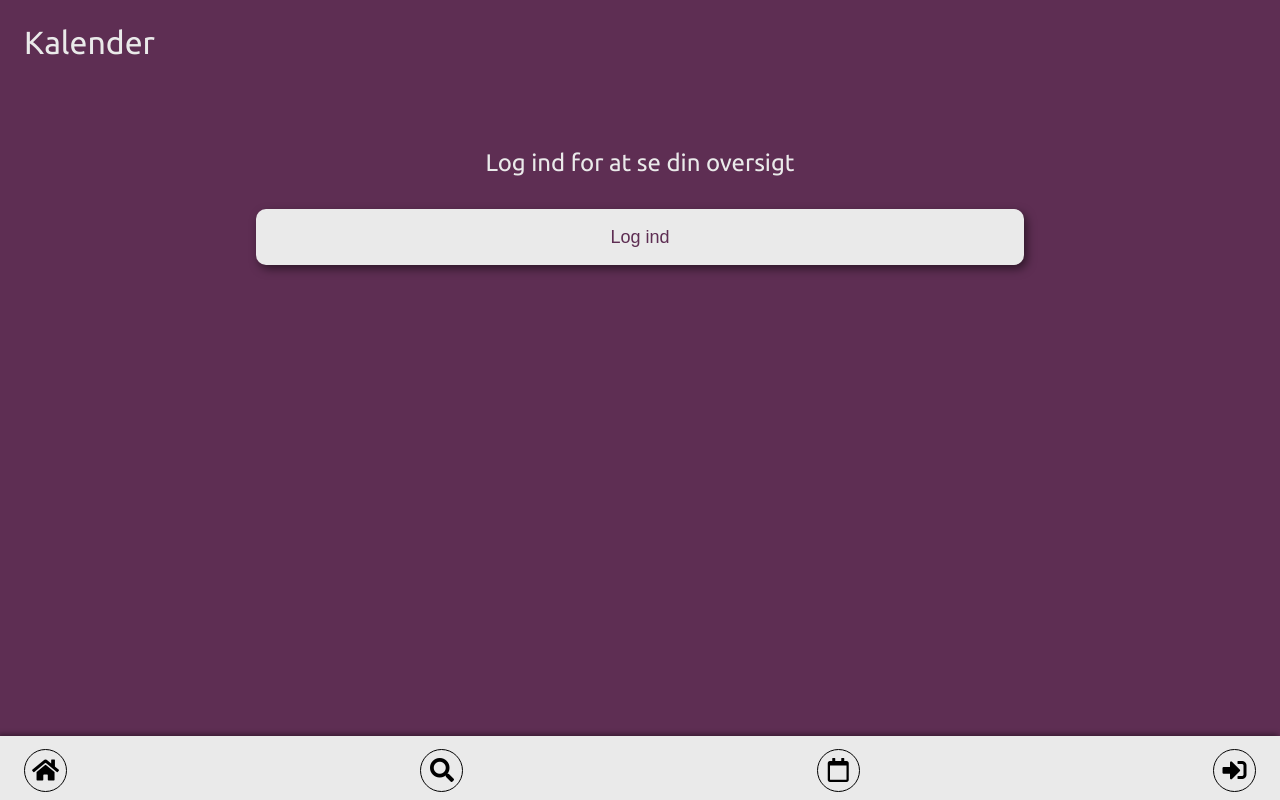
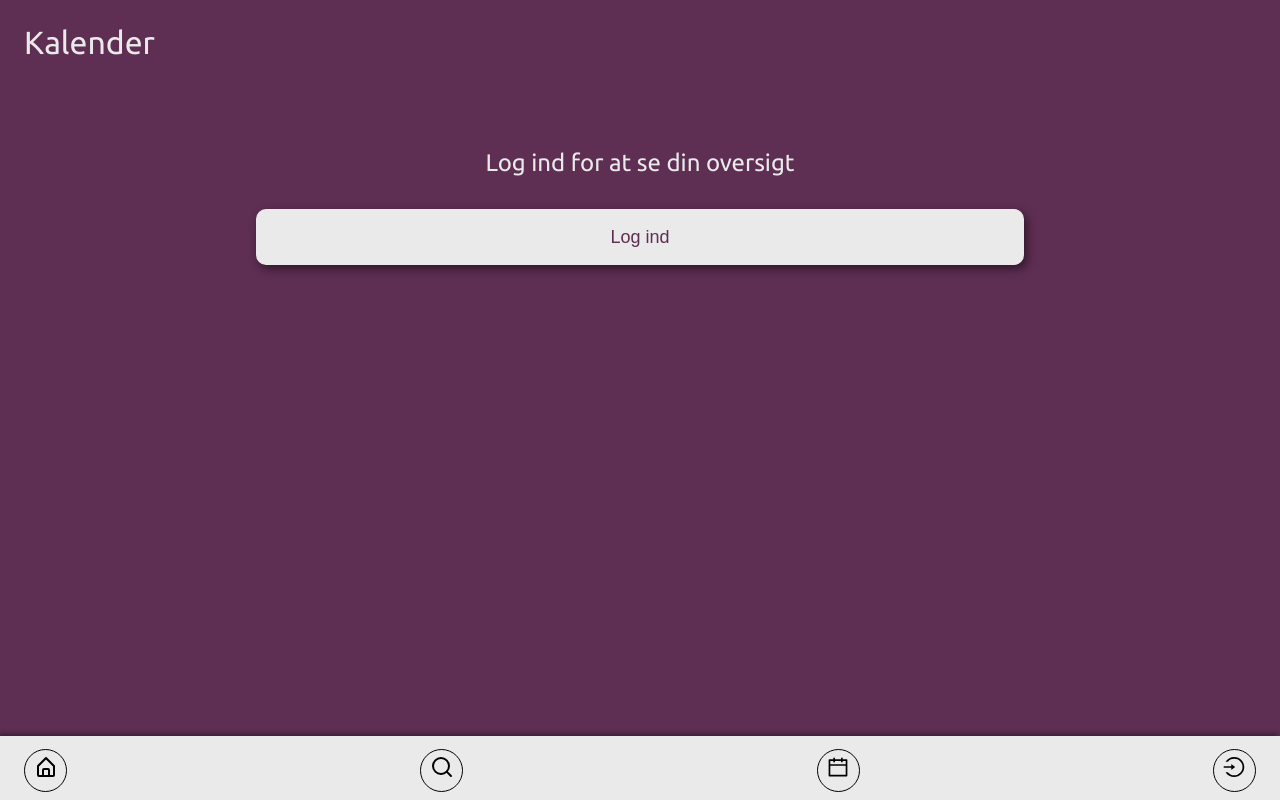
Before and after one commit to elisabethasbaek/Eksamen, a React (Create React App) app: page /kalender in a window 1280 px wide. Built offline with nearby package versions, Linux system fonts and the light colour scheme; no server answers.

Commit message:
new icons

```diff
--- a/src/Components/Menu.js
+++ b/src/Components/Menu.js
@@ -1,14 +1,33 @@
 import { Link } from "@reach/router";
 import "./Styling/Menu.scss";
+import {BiHomeAlt} from "react-icons/bi";
+import {FiSearch} from "react-icons/fi";
+import {AiOutlineCalendar,AiOutlineLogin} from "react-icons/ai";
 
 export default function Menu(){
     return(
         <nav className="menu">
             <ul className="menu__list">
-                <Link className="item" to="/aktiviteter"><li className="fas fa-home"></li></Link>
-                <Link className="item" to="/search"><li className="fas fa-search"></li></Link>
-                <Link className="item" to="/kalender"><li className="far fa-calendar"></li></Link>
-                <Link className="item" to="/login"><li className="fas fa-sign-in-alt"></li></Link>
+                <Link className="item" to="/aktiviteter">
+                    <li>
+                        <BiHomeAlt className="icon" />
+                    </li>
+                </Link>
+                <Link className="item" to="/search">
+                    <li>
+                        <FiSearch className="icon" />
+                    </li>
+                </Link>
+                <Link className="item" to="/kalender">
+                    <li>
+                        <AiOutlineCalendar className="icon" />
+                    </li>
+                </Link>
+                <Link className="item" to="/login">
+                    <li>
+                        <AiOutlineLogin className="icon" />
+                    </li>
+                </Link>
             </ul>
         </nav>
     )
--- a/src/Components/Styling/Menu.scss
+++ b/src/Components/Styling/Menu.scss
@@ -27,6 +27,11 @@
             li{
                 font-size: $fontSizeMedium;
                 place-self: center;
+                list-style: none;
+
+                .icon{
+
+                }
             }
         }
     }
```
